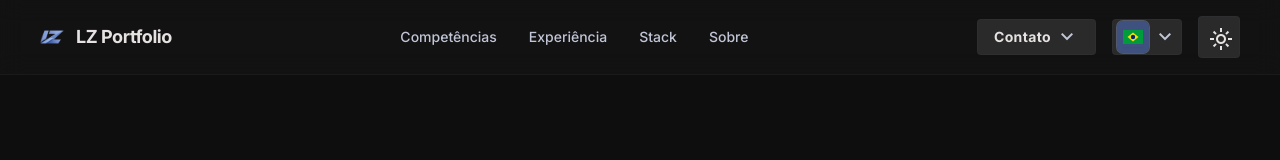
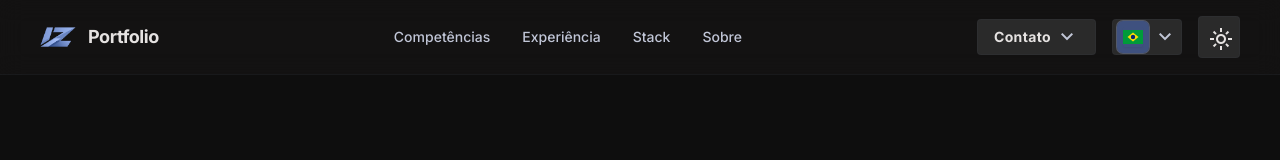
Before and after one commit to leandrozanardo/portfolio, a React (Vite) app: page / in a window 1280 px wide. Shown: the top 160 px of the page. Built offline with nearby package versions, Linux system fonts and the light colour scheme.

Commit message:
feat: Add logo

```diff
--- a/src/components/layout/SiteFooter.tsx
+++ b/src/components/layout/SiteFooter.tsx
@@ -17,8 +17,8 @@ export function SiteFooter() {
       <div className="mx-auto flex max-w-[1400px] flex-col items-center justify-between gap-10 md:flex-row md:gap-12">
         <div className="flex flex-col gap-4 text-center md:text-left">
           <div className="flex items-center justify-center gap-2 md:justify-start">
-            <div className="size-4 text-primary">
-              <LogoMark className="size-4" />
+            <div className="size-16 shrink-0">
+              <LogoMark className="size-16" />
             </div>
             <span className="font-bold text-on-surface">
               {t("brand.fullName")}
--- a/src/components/layout/SiteHeader.tsx
+++ b/src/components/layout/SiteHeader.tsx
@@ -43,7 +43,8 @@ export function SiteHeader() {
             className="flex min-w-0 items-center gap-3 rounded-md focus:outline-none focus-visible:ring-2 focus-visible:ring-primary"
             aria-label={t("brand.portfolio")}
           >
-            <LogoMark />
+            {/* Logo mark ~1.5× default (size-6 → size-9) for header */}
+            <LogoMark className="size-9" />
             <span className="truncate text-lg font-bold leading-tight tracking-tight text-on-surface">
               {t("brand.portfolio")}
             </span>
--- a/src/locales/en.json
+++ b/src/locales/en.json
@@ -29,7 +29,7 @@
     "aboutPortrait": "Digital illustration of a professional man in a dark suit and black tie on a black background"
   },
   "brand": {
-    "portfolio": "LZ Portfolio",
+    "portfolio": "Portfolio",
     "fullName": "Leandro Zanardo"
   },
   "nav": {
--- a/src/locales/es.json
+++ b/src/locales/es.json
@@ -29,7 +29,7 @@
     "aboutPortrait": "Ilustración digital de un hombre profesional con traje oscuro y corbata negra sobre fondo negro"
   },
   "brand": {
-    "portfolio": "LZ Portfolio",
+    "portfolio": "Portfolio",
     "fullName": "Leandro Zanardo"
   },
   "nav": {
--- a/src/locales/pt-BR.json
+++ b/src/locales/pt-BR.json
@@ -29,7 +29,7 @@
     "aboutPortrait": "Ilustração digital de um homem profissional de terno escuro e gravata preta em fundo preto"
   },
   "brand": {
-    "portfolio": "LZ Portfolio",
+    "portfolio": "Portfolio",
     "fullName": "Leandro Zanardo"
   },
   "nav": {
```
